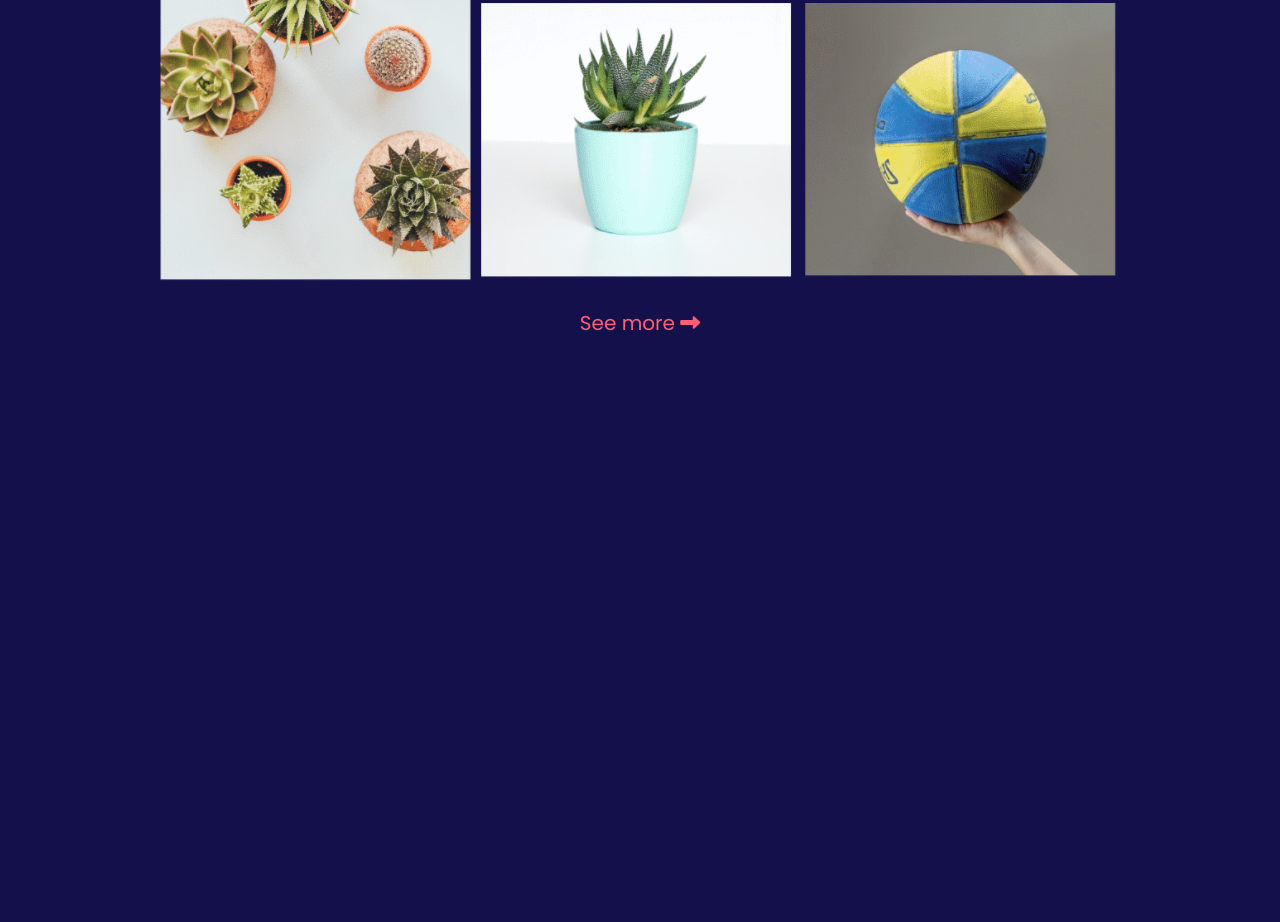
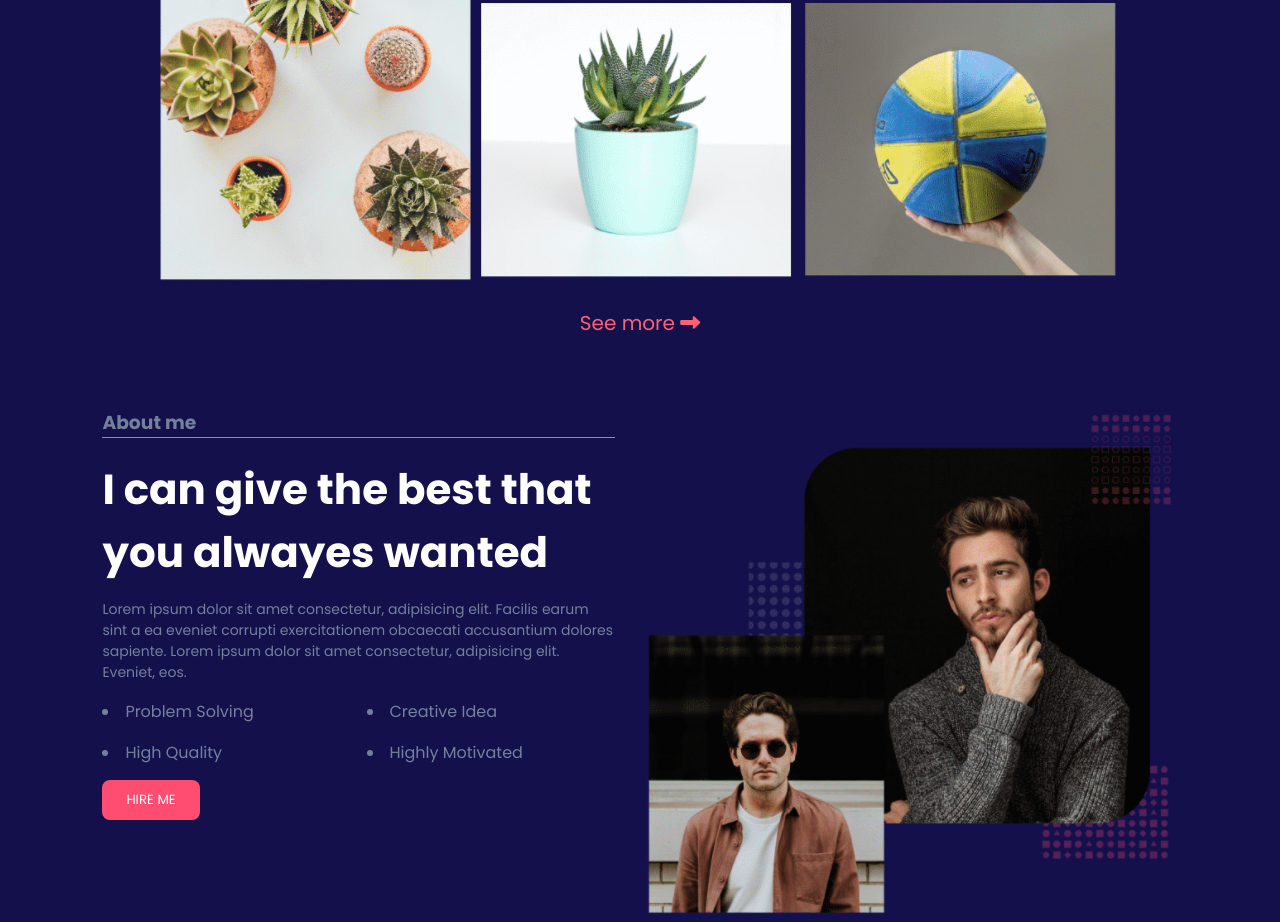
Before and after one commit to rakibul-cse-diu/suru-protfulio, a plain HTML site: page index.html in a window 1280 px wide. Shown: the part 2024-2946 px from the top of the page. Before the commit the page ends 2382 px from the top, so only its background shows below. Drawn offline with Linux system fonts and the light colour scheme.

Commit message:
abou me added

```diff
--- a/index.html
+++ b/index.html
@@ -102,6 +102,29 @@
                 </div>
             </div>
         </section>
+
+        <!-- About Section  -->
+        <section class="about">
+            <div class="area-wrapper">
+                <div class="info">
+                    <h3>About me</h3>
+                    <h2>I can give the best that you alwayes wanted</h2>
+                    <p>Lorem ipsum dolor sit amet consectetur, adipisicing elit. Facilis earum sint a ea eveniet
+                        corrupti exercitationem obcaecati accusantium dolores sapiente. Lorem ipsum dolor sit amet
+                        consectetur, adipisicing elit. Eveniet, eos.</p>
+                    <ul>
+                        <li>Problem Solving</li>
+                        <li>Creative Idea</li>
+                        <li>High Quality</li>
+                        <li>Highly Motivated</li>
+                    </ul>
+                    <button class="hire-me-btn">HIRE ME</button>
+                </div>
+                <div class="side-img">
+                    <img src="images/about-img.png" alt="">
+                </div>
+            </div>
+        </section>
     </main>
 
 
--- a/style.css
+++ b/style.css
@@ -35,6 +35,24 @@ a{
     font-size: 20px;
     color: #FF6075;
 }
+.area-wrapper{
+    display: grid;
+    grid-template-columns: repeat(2, 1fr);
+    column-gap: 2em;
+}
+.info h3{
+    border-bottom: 1px solid #FF6075;
+    margin-bottom: 20px;
+}
+.info h2{
+    color: white;
+    font-size: 42px;
+    margin-bottom: 15px;
+}
+.info p{
+    font-size: 14px;
+}
+
 
 /* Header area  */
 header{
@@ -233,6 +251,30 @@ nav > a, .transparent-btn{
 }
 
 
+/* About Me  */
+.about{
+    margin-top: 50px;
+}
+.info ul{
+    display: grid;
+    grid-template-columns: repeat(2, 1fr);
+    column-gap: 1rem;
+    row-gap: 1rem;
+    margin-top: 1em;
+}
+.info ul li{
+    list-style-type: disc;
+    list-style-position: inside;
+}
+.hire-me-btn{
+    border: none;
+    padding: 10px 24px;
+    background-color: #FF4D71;
+    color: white;
+    cursor: pointer;
+    border-radius: 8px;
+    margin-top: 15px;
+}
 
 
 
```
